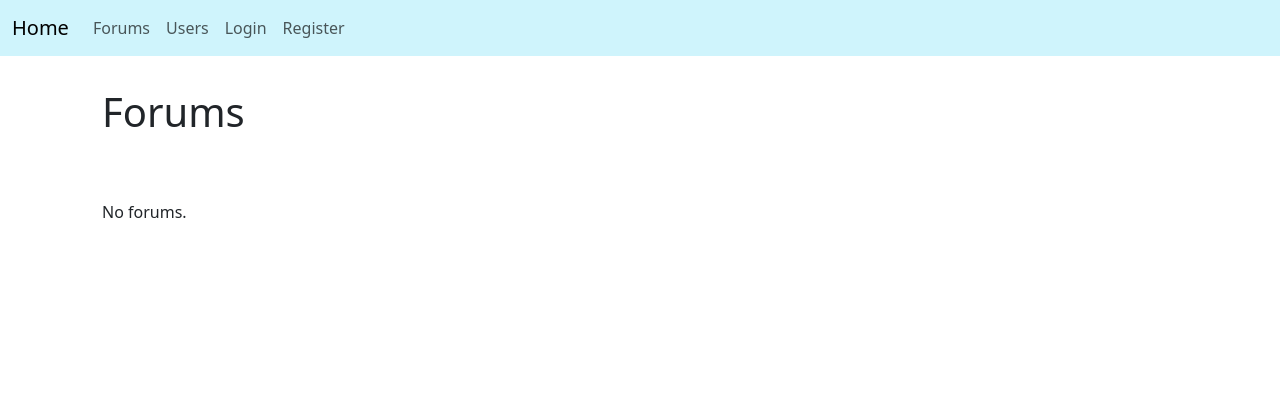
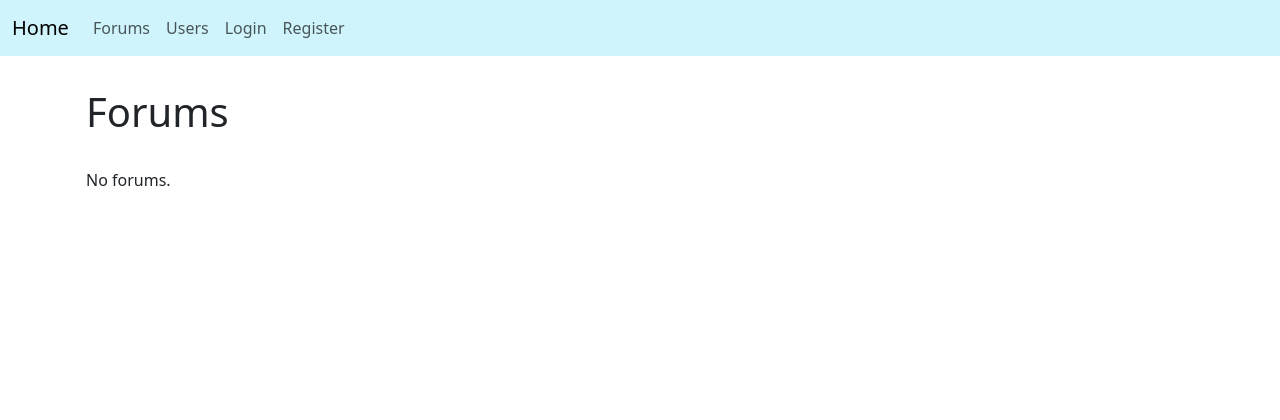
Before and after one commit to luke-hamann/stc-cis-241-final-project, a PHP site: template views/home/forums.php in a window 1280 px wide. Shown: the top 420 px of the page. Run offline with PHP 8.4, Linux system fonts and the light colour scheme; the template is opened without the code that fills it, so the values that code supplies are empty.

Commit message:
Fix forums page layout

```diff
--- a/views/home/forums.php
+++ b/views/home/forums.php
@@ -1,30 +1,30 @@
 <?php include('./views/shared/header.php'); ?>
 
 <div class="row">
-    <h1 class="p-3 m-3">Forums</h1>
+    <h1 class="p-3 mt-3 mb-0">Forums</h1>
     <?php if (isset($model->currentUser) && $model->currentUser->isAdmin) : ?>
-        <div class="mx-3 px-3">
+        <div class="p-3">
             <a href="?action=addForum" class="btn btn-primary">&plus; Add Forum</a>
         </div>
     <?php endif; ?>
     <?php if (count($model->forums) == 0) : ?>
-        <p class="p-3 m-3">
+        <p class="p-3">
             No forums.
         </p>
     <?php else : ?>
-        <p class="p-3 m-3">
+        <p class="p-3">
             <?php echo count($model->forums) . ' forum' . (count($model->forums) == 1 ? '' : 's'); ?>
         </p>
-        <table class="m-3">
+        <table class="table table-striped p-3 mb-5">
             <tbody>
                 <?php foreach ($model->forums as $forum) : ?>
                     <tr>
                         <td>
-                            <a href="?action=forum&id=<?php echo $forum->id; ?>" class="d-block m-3 text-decoration-none"><?php echo htmlspecialchars($forum->name); ?></a>
+                            <a href="?action=forum&id=<?php echo $forum->id; ?>" class="d-block text-decoration-none"><?php echo htmlspecialchars($forum->name); ?></a>
                         </td>
                         <?php if (isset($model->currentUser) && $model->currentUser->isAdmin) : ?>
                             <td>
-                                <a href="?action=editForum&id=<?php echo $forum->id; ?>" class="btn btn-warning m-3">Edit</a>
+                                <a href="?action=editForum&id=<?php echo $forum->id; ?>" class="btn btn-warning">Edit</a>
                             </td>
                             <td>
                                 <a href="?action=deleteForum&id=<?php echo $forum->id; ?>" class="btn btn-danger">Delete</a>
```
